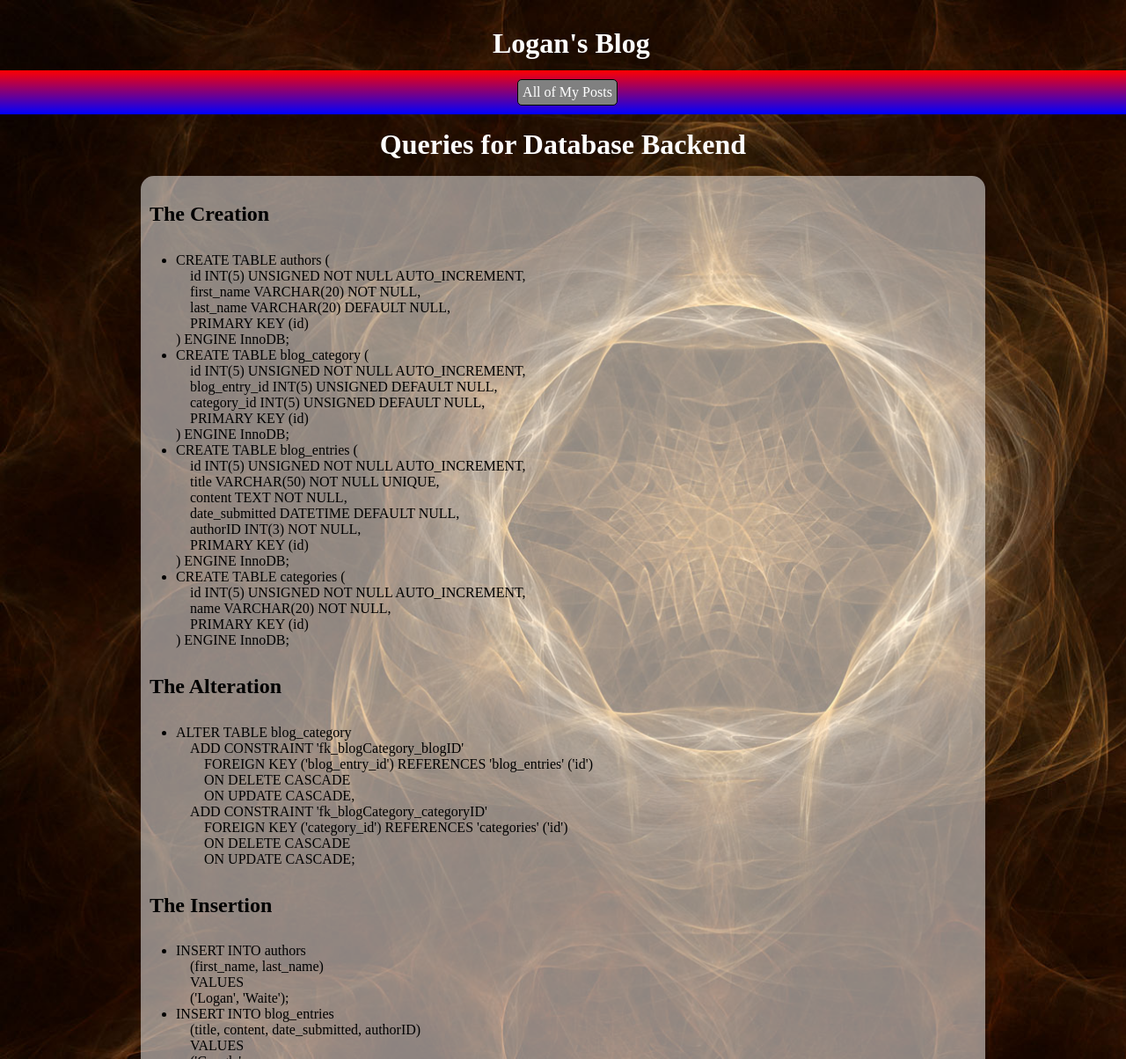
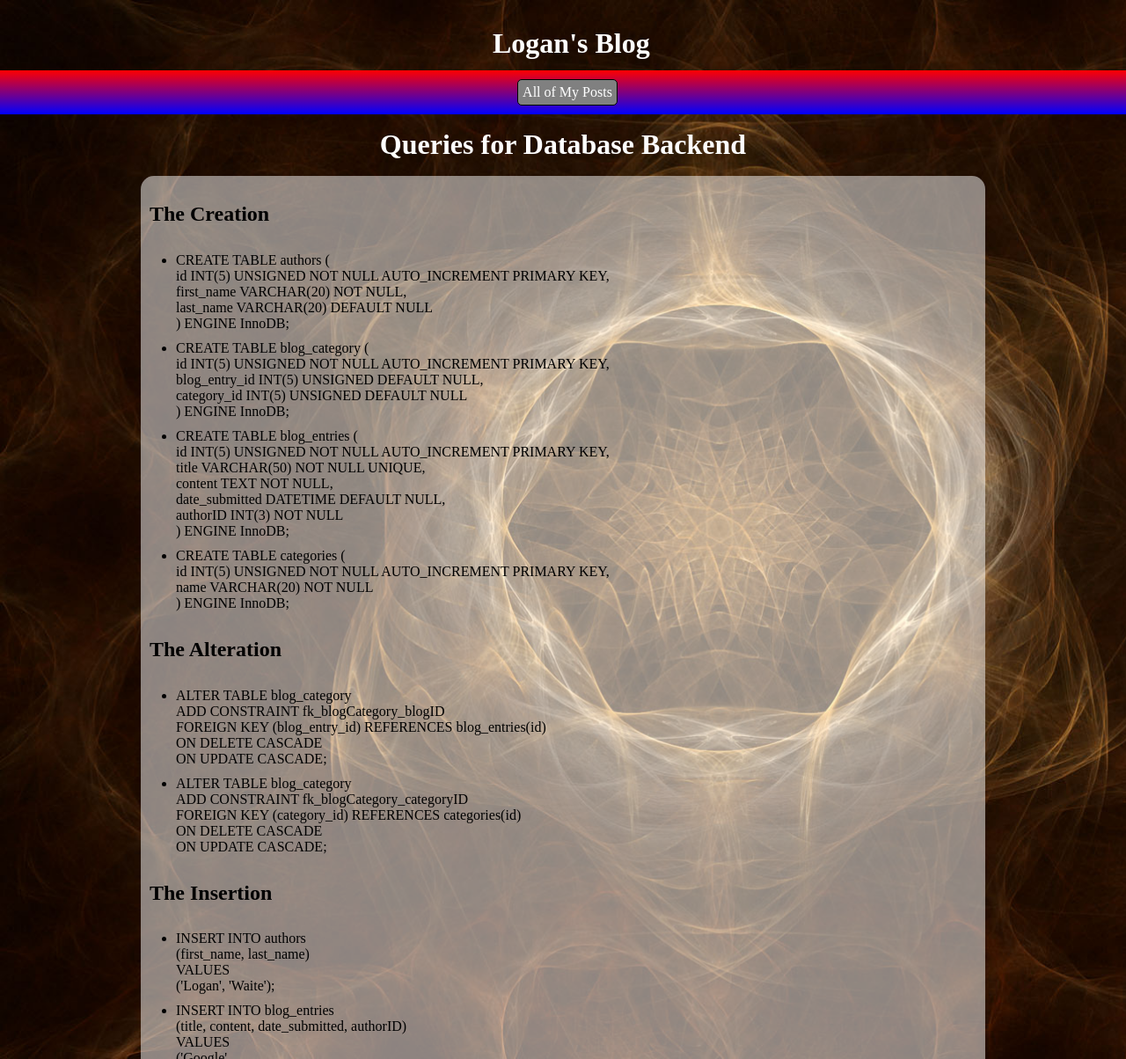
Before and after one commit to logan-waite/dight350, a PHP site: page /mini-blog/documentation.php in a window 1280 px wide. Shown: the whole page at 88% size. Run offline with PHP 8.4, Linux system fonts and the light colour scheme.

Commit message:
Finished Assignment

```diff
--- a/mini-blog/documentation.php
+++ b/mini-blog/documentation.php
@@ -1,3 +1,23 @@
+<?php
+/*
+ALTER TABLE blog_category
+ADD CONSTRAINT fk_blogCategory_blogID
+FOREIGN KEY (blog_entry_id) REFERENCES blog_entries(id)
+ON UPDATE CASCADE
+ON DELETE CASCADE;
+
+ALTER TABLE `blog_category`
+ADD CONSTRAINT `fk_blogCategory_blogID`
+FOREIGN KEY (` blog_entry_id`) REFERENCES `blog_entries`(` id`)
+ON DELETE CASCADE
+ON UPDATE CASCADE;
+
+ALTER TABLE blog_category
+ADD CONSTRAINT fk_blogCategory_categoryID
+FOREIGN KEY (category_id) REFERENCES categories (id)
+ON UPDATE CASCADE
+ON DELETE CASCADE;*/
+ ?>
 <html>
     <head>
         <link rel="stylesheet" type="text/css" href="resources/stylesheet.css">
@@ -18,35 +38,31 @@
                 <ul>
                     <li class='query'>
                         CREATE TABLE authors (<br>
-                            &emsp;id INT(5) UNSIGNED NOT NULL AUTO_INCREMENT,<br>
-                            &emsp;first_name VARCHAR(20) NOT NULL,<br>
-                            &emsp;last_name VARCHAR(20) DEFAULT NULL,<br>
-                            &emsp;PRIMARY KEY (id)<br>
+                            id INT(5) UNSIGNED NOT NULL AUTO_INCREMENT PRIMARY KEY,<br>
+                            first_name VARCHAR(20) NOT NULL,<br>
+                            last_name VARCHAR(20) DEFAULT NULL<br>
                         ) ENGINE InnoDB;
                     </li>
                     <li>
                         CREATE TABLE blog_category ( <br>
-                            &emsp;id INT(5) UNSIGNED NOT NULL AUTO_INCREMENT,<br>
-                            &emsp;blog_entry_id INT(5) UNSIGNED DEFAULT NULL,<br>
-                            &emsp;category_id INT(5) UNSIGNED DEFAULT NULL,<br>
-                            &emsp;PRIMARY KEY (id)<br>
+                            id INT(5) UNSIGNED NOT NULL AUTO_INCREMENT PRIMARY KEY,<br>
+                            blog_entry_id INT(5) UNSIGNED DEFAULT NULL,<br>
+                            category_id INT(5) UNSIGNED DEFAULT NULL<br>
                         ) ENGINE InnoDB;
                     </li>
                     <li>
                         CREATE TABLE blog_entries (<br>
-                            &emsp;id INT(5) UNSIGNED NOT NULL AUTO_INCREMENT,<br>
-                            &emsp;title VARCHAR(50) NOT NULL UNIQUE,<br>
-                            &emsp;content TEXT NOT NULL,<br>
-                            &emsp;date_submitted DATETIME DEFAULT NULL,<br>
-                            &emsp;authorID INT(3) NOT NULL,<br>
-                            &emsp;PRIMARY KEY (id)<br>
+                            id INT(5) UNSIGNED NOT NULL AUTO_INCREMENT PRIMARY KEY,<br>
+                            title VARCHAR(50) NOT NULL UNIQUE,<br>
+                            content TEXT NOT NULL,<br>
+                            date_submitted DATETIME DEFAULT NULL,<br>
+                            authorID INT(3) NOT NULL<br>
                         ) ENGINE InnoDB;
                     </li>
                     <li>
                         CREATE TABLE categories (<br>
-                            &emsp;id INT(5) UNSIGNED NOT NULL AUTO_INCREMENT,<br>
-                            &emsp;name VARCHAR(20) NOT NULL,<br>
-                            &emsp;PRIMARY KEY (id)<br>
+                            id INT(5) UNSIGNED NOT NULL AUTO_INCREMENT PRIMARY KEY,<br>
+                            name VARCHAR(20) NOT NULL<br>
                         ) ENGINE InnoDB;
                     </li>
                 </ul>
@@ -54,75 +70,109 @@
                 <ul>
                     <li>
                         ALTER TABLE blog_category<br>
-                        &emsp;ADD CONSTRAINT 'fk_blogCategory_blogID'<br>
-                        &emsp;&emsp;FOREIGN KEY ('blog_entry_id') REFERENCES 'blog_entries' ('id')<br>
-                        &emsp;&emsp;ON DELETE CASCADE<br>
-                        &emsp;&emsp;ON UPDATE CASCADE,<br>
-                        &emsp;ADD CONSTRAINT 'fk_blogCategory_categoryID'<br>
-                        &emsp;&emsp;FOREIGN KEY ('category_id') REFERENCES 'categories' ('id')<br>
-                        &emsp;&emsp;ON DELETE CASCADE<br>
-                        &emsp;&emsp;ON UPDATE CASCADE;<br>
+                        ADD CONSTRAINT fk_blogCategory_blogID<br>
+                        FOREIGN KEY (blog_entry_id) REFERENCES blog_entries(id)<br>
+                        ON DELETE CASCADE<br>
+                        ON UPDATE CASCADE;<br>
+                    </li>
+                    <li>
+                        ALTER TABLE blog_category<br>
+                        ADD CONSTRAINT fk_blogCategory_categoryID<br>
+                        FOREIGN KEY (category_id) REFERENCES categories(id)<br>
+                        ON DELETE CASCADE<br>
+                        ON UPDATE CASCADE;<br>
                     </li>
                 </ul>
                 <h1 class='blog-header'>The Insertion</h1>
                 <ul>
                     <li>
                         INSERT INTO authors<br>
-                        &emsp;(first_name, last_name)<br>
-                        &emsp;VALUES<br>
-                        &emsp;('Logan', 'Waite');<br>
+                        (first_name, last_name)<br>
+                        VALUES<br>
+                        ('Logan', 'Waite');<br>
                     </li>
                     <li>
                         INSERT INTO blog_entries<br>
-                        &emsp;(title, content, date_submitted, authorID)<br>
-                        &emsp;VALUES<br>
-                        &emsp;('Google',<br>
-                        &emsp;'In the past, when writing a research paper for the humanities, you would need to go to the library and spend hours upon hours looking in card catalogs and periodicals trying to find relevant information for what you were researching. This could be frustrating when you would run into dead ends, and was frigteningly ineffecient in finding information that was actually relevant. Now, however, web search engines have indexed a vast amount of the web, and work has been done to archive many of the materials that previously were only available in a physical form. From the comfort of your desk, you can search for information and can even view articles and artifacts that originated from the other side of the world. By applying a new technology to traditional processes, we are able to greatly facilitate the study of humanties.',<br>
-                        &emsp;'2016-02-17',<br>
-                        &emsp;1);<br>
+                        (title, content, date_submitted, authorID)<br>
+                        VALUES<br>
+                        ('Google',<br>
+                        'In the past, when writing a research paper for the humanities, you would need to go to the library and spend hours upon hours looking in card catalogs and periodicals trying to find relevant information for what you were researching. This could be frustrating when you would run into dead ends, and was frigteningly ineffecient in finding information that was actually relevant. Now, however, web search engines have indexed a vast amount of the web, and work has been done to archive many of the materials that previously were only available in a physical form. From the comfort of your desk, you can search for information and can even view articles and artifacts that originated from the other side of the world. By applying a new technology to traditional processes, we are able to greatly facilitate the study of humanties.',<br>
+                        '2016-02-17',<br>
+                        1);<br>
                     </li>
                     <li>
                         INSERT INTO blog_entries<br>
-                        &emsp;(title, content, date_submitted, authorID)<br>
-                        &emsp;VALUES<br>
-                        &emsp;('Social Media',<br>
-                        &emsp;'With the advent of social media, the way that people communicate with each other on a daily, and even a minute to minute basis has changed massively. Facebook is a way to stay connected without physically seeing the person every day, and Twitter has spawned a new method of communicating that has to be done in 140 characters or less. The ways that these and other forms of social media affect human kind is something that can be studied by using traditional methods of the humanites. By using methods that help us to discover the ramifications of these new, now integral parts of our lives, we can delve more deeply into people and what makes us tick.',<br>
-                        &emsp;'2016-02-17',<br>
-                        &emsp;1);<br>
+                        (title, content, date_submitted, authorID)<br>
+                        VALUES<br>
+                        ('Social Media',<br>
+                        'With the advent of social media, the way that people communicate with each other on a daily, and even a minute to minute basis has changed massively. Facebook is a way to stay connected without physically seeing the person every day, and Twitter has spawned a new method of communicating that has to be done in 140 characters or less. The ways that these and other forms of social media affect human kind is something that can be studied by using traditional methods of the humanites. By using methods that help us to discover the ramifications of these new, now integral parts of our lives, we can delve more deeply into people and what makes us tick.',<br>
+                        '2016-02-17',<br>
+                        1);<br>
                     </li>
                     <li>
                         INSERT INTO blog_entries<br>
-                        &emsp;(title, content, date_submitted, authorID)<br>
-                        &emsp;VALUES<br>
-                        &emsp;('Digitization of Historical Artifacts',<br>
-                        &emsp;'In previous years, historical artifacts could only be viewed at the physical location that stored/presented it, and those who wished to study them were forced to travel to view them in the detail they needed. Now, with the advent of the internet and higher fidelity scanning, including 3D methods, scholars are able to view high quality models that are virtually identical to the original. This greatly mitigates the expense of study, as well as increasing the resources available to scholars world-wide. Scholars are able to collaborate and share ideas faster and in a more centralized way than ever before. These various benefits allows the accelerated growth of knowledge among different countries and peoples, and allows for other cultures to begin participating in new and exciting ways.',<br>
-                        &emsp;'2016-02-17',<br>
-                        &emsp;1);<br>
+                        (title, content, date_submitted, authorID)<br>
+                        VALUES<br>
+                        ('Digitization of Historical Artifacts',<br>
+                        'In previous years, historical artifacts could only be viewed at the physical location that stored/presented it, and those who wished to study them were forced to travel to view them in the detail they needed. Now, with the advent of the internet and higher fidelity scanning, including 3D methods, scholars are able to view high quality models that are virtually identical to the original. This greatly mitigates the expense of study, as well as increasing the resources available to scholars world-wide. Scholars are able to collaborate and share ideas faster and in a more centralized way than ever before. These various benefits allows the accelerated growth of knowledge among different countries and peoples, and allows for other cultures to begin participating in new and exciting ways.',<br>
+                        '2016-02-17',<br>
+                        1);<br>
                     </li>
                     <li>
                         INSERT INTO categories<br>
-                        &emsp;(name)<br>
-                        &emsp;VALUES<br>
-                        &emsp;('digital'),<br>
-                        &emsp;('humanities'),<br>
-                        &emsp;('internet'),<br>
-                        &emsp;('media'),<br>
-                        &emsp;('traditional methods');<br>
+                        (name)<br>
+                        VALUES<br>
+                        ('digital'),<br>
+                        ('humanities'),<br>
+                        ('internet'),<br>
+                        ('media'),<br>
+                        ('traditional methods');<br>
                     </li>
                     <li>
                         INSERT INTO blog_category<br>
-                        &emsp;(blog_entry_id, category_id)<br>
-                        &emsp;VALUES<br>
-                        &emsp;(1, 1),<br>
-                        &emsp;(1, 2),<br>
-                        &emsp;(1, 3),<br>
-                        &emsp;(2, 1),<br>
-                        &emsp;(2, 2),<br>
-                        &emsp;(2, 4),<br>
-                        &emsp;(2, 5),<br>
-                        &emsp;(3, 1);<br>
+                        (blog_entry_id, category_id)<br>
+                        VALUES<br>
+                        (1, 1),<br>
+                        (1, 2),<br>
+                        (1, 3),<br>
+                        (2, 1),<br>
+                        (2, 2),<br>
+                        (2, 4),<br>
+                        (2, 5),<br>
+                        (3, 1);<br>
                     </li>
-
+                </ul>
+                <h1 class='blog-header'>The Customization</h1>
+                <ul><strong>Update Post</strong>
+                    <li>
+                        UPDATE blog_entries
+                        SET title='Search Engines'
+                        WHERE id = 1;
+                    </li>
+                </ul>
+                <ul><strong>Delete Post</strong>
+                    <li>
+                        DELETE FROM blog_entries
+                        WHERE id = 3;
+                    </li>
+                </ul>
+                <ul><strong>Look at Everything!</strong>
+                    <li>
+                        SELECT  authors.first_name,<br>
+                                authors.last_name,<br>
+                                blog_entries.title,<br>
+                                blog_entries.content,<br>
+                                blog_entries.date_submitted,<br>
+                                GROUP_CONCAT(categories.name) AS categories<br>
+                        FROM blog_entries<br>
+                        JOIN authors<br>
+                            ON blog_entries.authorID = authors.id<br>
+                        JOIN blog_category<br>
+                            ON blog_category.blog_entry_id = blog_entries.id<br>
+                        JOIN categories<br>
+                            ON categories.id = blog_category.category_id<br>
+                        GROUP BY blog_entries.id
+                    </li>
                 </ul>
             </div>
         </section>
--- a/mini-blog/resources/stylesheet.css
+++ b/mini-blog/resources/stylesheet.css
@@ -80,3 +80,7 @@ nav a {
     position: absolute;
     top: 125px;
 }
+
+.text-background li {
+    margin: 10px 0px;
+}
```
